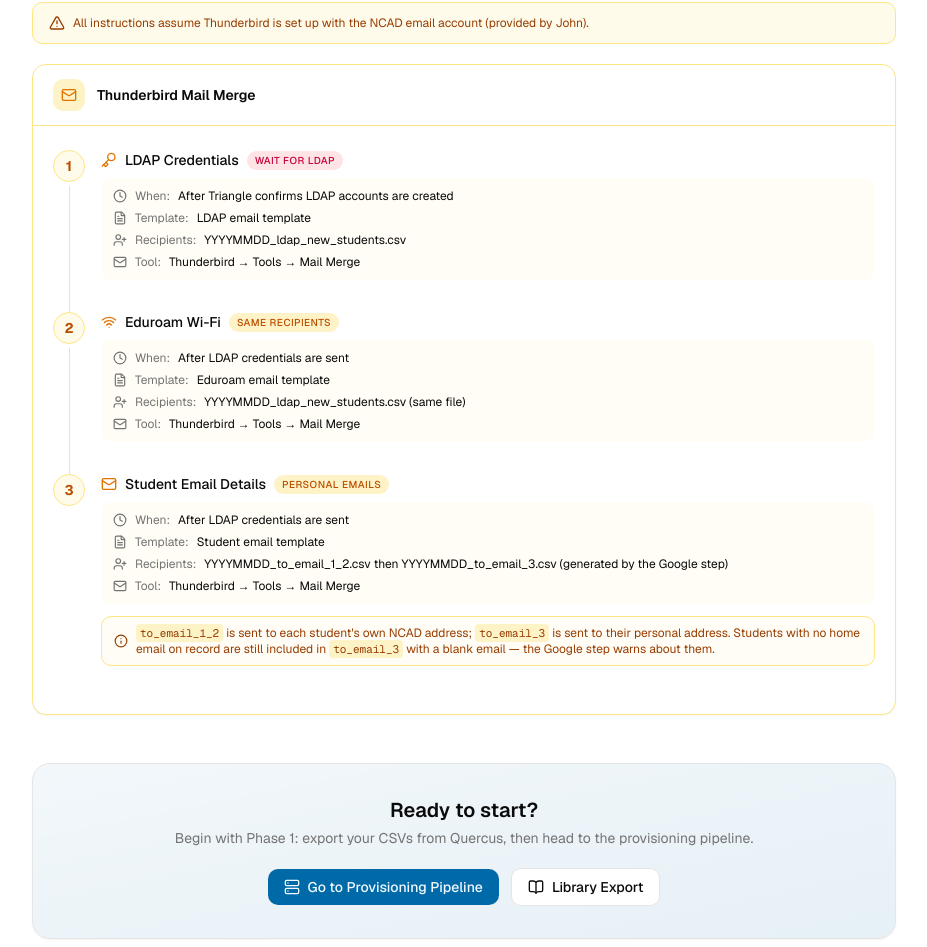
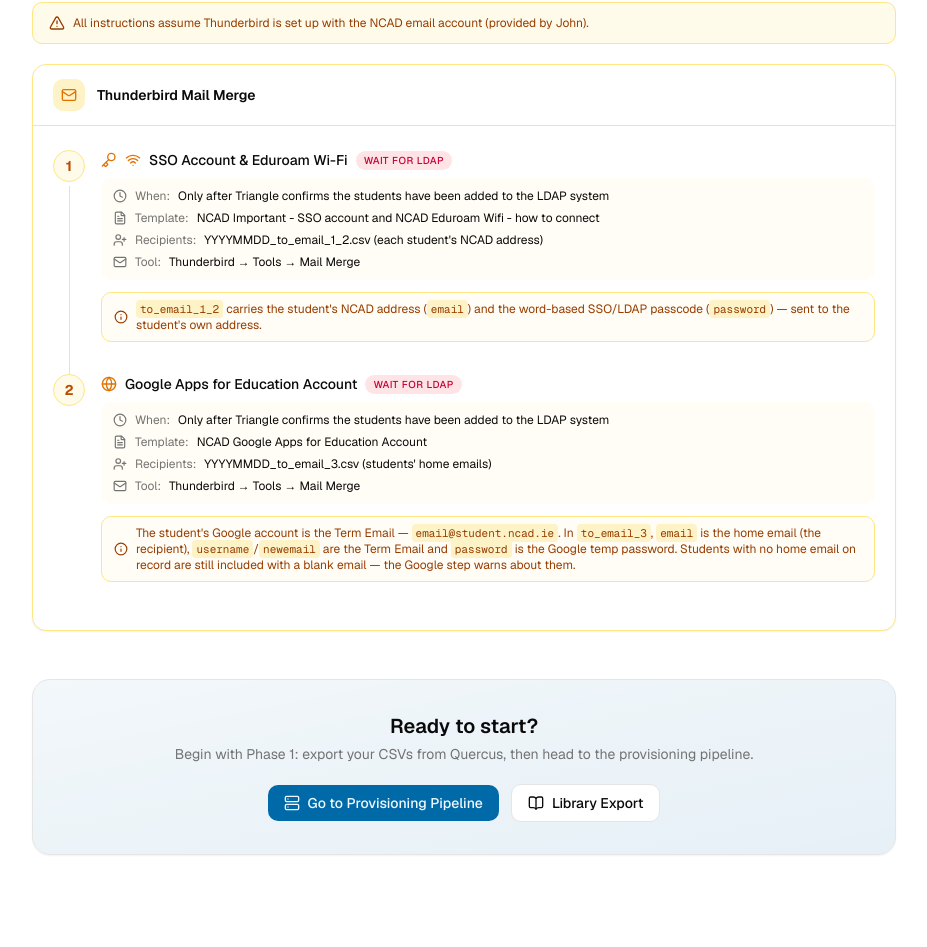
Before and after one commit to nimeshmaharjan1/ncad-student-provisioning, a Next.js app in the folder frontend/: page /guide in a window 1280 px wide. Shown: the part 5666-6613 px from the top of the page, without its empty margins (176-1103 px from the left). After the commit the page ends 6585 px from the top, so only its background shows below. Built offline with nearby package versions, Linux system fonts and the light colour scheme.

Commit message:
docs: condense Mail Merge to 2 campaigns (SSO+Eduroam, Google Apps) with Triangle LDAP gating; fix start.bat port poll and add backend check

```diff
--- a/frontend/app/guide/page.tsx
+++ b/frontend/app/guide/page.tsx
@@ -711,7 +711,7 @@
           </div>
 
           <div className="px-5 pb-6 pt-6">
-            {/* Email 1: LDAP */}
+            {/* Email 1: SSO Account + Eduroam */}
             <div className="relative flex gap-4">
               <div className="flex flex-col items-center">
                 <div className="flex size-8 shrink-0 items-center justify-center rounded-full border border-amber-200 bg-amber-50 text-sm font-bold text-amber-700 dark:border-amber-800 dark:bg-amber-950/40 dark:text-amber-300">
@@ -722,7 +722,8 @@
               <div className="flex-1 pb-8">
                 <div className="mb-2 flex flex-wrap items-center gap-2">
                   <Key className="size-4 text-amber-600 dark:text-amber-400" />
-                  <p className="text-sm font-medium">LDAP Credentials</p>
+                  <Wifi className="size-4 text-amber-600 dark:text-amber-400" />
+                  <p className="text-sm font-medium">SSO Account &amp; Eduroam Wi-Fi</p>
                   <span className="inline-flex items-center rounded-full bg-rose-100 px-2 py-0.5 text-[10px] font-medium uppercase tracking-wider text-rose-700 dark:bg-rose-900/40 dark:text-rose-300">
                     Wait for LDAP
                   </span>
@@ -731,98 +732,17 @@
                   <div className="flex items-center gap-2 text-xs">
                     <Clock className="size-3.5 shrink-0 text-muted-foreground" />
                     <span className="text-muted-foreground">When:</span>
-                    <span>After Triangle confirms LDAP accounts are created</span>
+                    <span>Only after Triangle confirms the students have been added to the LDAP system</span>
                   </div>
                   <div className="flex items-center gap-2 text-xs">
                     <FileText className="size-3.5 shrink-0 text-muted-foreground" />
                     <span className="text-muted-foreground">Template:</span>
-                    <span>LDAP email template</span>
+                    <span>NCAD Important - SSO account and NCAD Eduroam Wifi - how to connect</span>
                   </div>
                   <div className="flex items-center gap-2 text-xs">
                     <UserPlus className="size-3.5 shrink-0 text-muted-foreground" />
                     <span className="text-muted-foreground">Recipients:</span>
-                    <span>YYYYMMDD_ldap_new_students.csv</span>
-                  </div>
-                  <div className="flex items-center gap-2 text-xs">
-                    <Mail className="size-3.5 shrink-0 text-muted-foreground" />
-                    <span className="text-muted-foreground">Tool:</span>
-                    <span>Thunderbird → Tools → Mail Merge</span>
-                  </div>
-                </div>
-              </div>
-            </div>
-
-            {/* Email 2: Eduroam */}
-            <div className="relative flex gap-4">
-              <div className="flex flex-col items-center">
-                <div className="flex size-8 shrink-0 items-center justify-center rounded-full border border-amber-200 bg-amber-50 text-sm font-bold text-amber-700 dark:border-amber-800 dark:bg-amber-950/40 dark:text-amber-300">
-                  2
-                </div>
-                <div className="mt-1 w-px flex-1 bg-amber-200 dark:bg-amber-800" />
-              </div>
-              <div className="flex-1 pb-8">
-                <div className="mb-2 flex flex-wrap items-center gap-2">
-                  <Wifi className="size-4 text-amber-600 dark:text-amber-400" />
-                  <p className="text-sm font-medium">Eduroam Wi-Fi</p>
-                  <span className="inline-flex items-center rounded-full bg-amber-100 px-2 py-0.5 text-[10px] font-medium uppercase tracking-wider text-amber-700 dark:bg-amber-900/40 dark:text-amber-300">
-                    Same recipients
-                  </span>
-                </div>
-                <div className="space-y-1.5 rounded-lg bg-amber-50/50 px-3 py-2.5 dark:bg-amber-950/20">
-                  <div className="flex items-center gap-2 text-xs">
-                    <Clock className="size-3.5 shrink-0 text-muted-foreground" />
-                    <span className="text-muted-foreground">When:</span>
-                    <span>After LDAP credentials are sent</span>
-                  </div>
-                  <div className="flex items-center gap-2 text-xs">
-                    <FileText className="size-3.5 shrink-0 text-muted-foreground" />
-                    <span className="text-muted-foreground">Template:</span>
-                    <span>Eduroam email template</span>
-                  </div>
-                  <div className="flex items-center gap-2 text-xs">
-                    <UserPlus className="size-3.5 shrink-0 text-muted-foreground" />
-                    <span className="text-muted-foreground">Recipients:</span>
-                    <span>YYYYMMDD_ldap_new_students.csv (same file)</span>
-                  </div>
-                  <div className="flex items-center gap-2 text-xs">
-                    <Mail className="size-3.5 shrink-0 text-muted-foreground" />
-                    <span className="text-muted-foreground">Tool:</span>
-                    <span>Thunderbird → Tools → Mail Merge</span>
-                  </div>
-                </div>
-              </div>
-            </div>
-
-            {/* Email 3: Student Email */}
-            <div className="relative flex gap-4">
-              <div className="flex flex-col items-center">
-                <div className="flex size-8 shrink-0 items-center justify-center rounded-full border border-amber-200 bg-amber-50 text-sm font-bold text-amber-700 dark:border-amber-800 dark:bg-amber-950/40 dark:text-amber-300">
-                  3
-                </div>
-              </div>
-              <div className="flex-1 pb-6">
-                <div className="mb-2 flex flex-wrap items-center gap-2">
-                  <Mail className="size-4 text-amber-600 dark:text-amber-400" />
-                  <p className="text-sm font-medium">Student Email Details</p>
-                  <span className="inline-flex items-center rounded-full bg-amber-100 px-2 py-0.5 text-[10px] font-medium uppercase tracking-wider text-amber-700 dark:bg-amber-900/40 dark:text-amber-300">
-                    Personal emails
-                  </span>
-                </div>
-                <div className="space-y-1.5 rounded-lg bg-amber-50/50 px-3 py-2.5 dark:bg-amber-950/20">
-                  <div className="flex items-center gap-2 text-xs">
-                    <Clock className="size-3.5 shrink-0 text-muted-foreground" />
-                    <span className="text-muted-foreground">When:</span>
-                    <span>After LDAP credentials are sent</span>
-                  </div>
-                  <div className="flex items-center gap-2 text-xs">
-                    <FileText className="size-3.5 shrink-0 text-muted-foreground" />
-                    <span className="text-muted-foreground">Template:</span>
-                    <span>Student email template</span>
-                  </div>
-                  <div className="flex items-center gap-2 text-xs">
-                    <UserPlus className="size-3.5 shrink-0 text-muted-foreground" />
-                    <span className="text-muted-foreground">Recipients:</span>
-                    <span>YYYYMMDD_to_email_1_2.csv then YYYYMMDD_to_email_3.csv (generated by the Google step)</span>
+                    <span>YYYYMMDD_to_email_1_2.csv (each student's NCAD address)</span>
                   </div>
                   <div className="flex items-center gap-2 text-xs">
                     <Mail className="size-3.5 shrink-0 text-muted-foreground" />
@@ -833,7 +753,53 @@
                 <div className="mt-3 flex items-center gap-2 rounded-lg border border-amber-200 bg-amber-50/50 px-3 py-2 text-xs text-amber-800 dark:border-amber-800 dark:bg-amber-950/20 dark:text-amber-300">
                   <Info className="size-3.5 shrink-0" />
                   <span>
-                    <code className="rounded bg-amber-100 px-1 py-0.5 text-[11px] dark:bg-amber-900/40">to_email_1_2</code> is sent to each student's own NCAD address; <code className="rounded bg-amber-100 px-1 py-0.5 text-[11px] dark:bg-amber-900/40">to_email_3</code> is sent to their personal address. Students with no home email on record are still included in <code className="rounded bg-amber-100 px-1 py-0.5 text-[11px] dark:bg-amber-900/40">to_email_3</code> with a blank email — the Google step warns about them.
+                    <code className="rounded bg-amber-100 px-1 py-0.5 text-[11px] dark:bg-amber-900/40">to_email_1_2</code> carries the student's NCAD address (<code className="rounded bg-amber-100 px-1 py-0.5 text-[11px] dark:bg-amber-900/40">email</code>) and the word-based SSO/LDAP passcode (<code className="rounded bg-amber-100 px-1 py-0.5 text-[11px] dark:bg-amber-900/40">password</code>) — sent to the student's own address.
+                  </span>
+                </div>
+              </div>
+            </div>
+
+            {/* Email 2: Google Apps for Education */}
+            <div className="relative flex gap-4">
+              <div className="flex flex-col items-center">
+                <div className="flex size-8 shrink-0 items-center justify-center rounded-full border border-amber-200 bg-amber-50 text-sm font-bold text-amber-700 dark:border-amber-800 dark:bg-amber-950/40 dark:text-amber-300">
+                  2
+                </div>
+              </div>
+              <div className="flex-1 pb-6">
+                <div className="mb-2 flex flex-wrap items-center gap-2">
+                  <Globe className="size-4 text-amber-600 dark:text-amber-400" />
+                  <p className="text-sm font-medium">Google Apps for Education Account</p>
+                  <span className="inline-flex items-center rounded-full bg-rose-100 px-2 py-0.5 text-[10px] font-medium uppercase tracking-wider text-rose-700 dark:bg-rose-900/40 dark:text-rose-300">
+                    Wait for LDAP
+                  </span>
+                </div>
+                <div className="space-y-1.5 rounded-lg bg-amber-50/50 px-3 py-2.5 dark:bg-amber-950/20">
+                  <div className="flex items-center gap-2 text-xs">
+                    <Clock className="size-3.5 shrink-0 text-muted-foreground" />
+                    <span className="text-muted-foreground">When:</span>
+                    <span>Only after Triangle confirms the students have been added to the LDAP system</span>
+                  </div>
+                  <div className="flex items-center gap-2 text-xs">
+                    <FileText className="size-3.5 shrink-0 text-muted-foreground" />
+                    <span className="text-muted-foreground">Template:</span>
+                    <span>NCAD Google Apps for Education Account</span>
+                  </div>
+                  <div className="flex items-center gap-2 text-xs">
+                    <UserPlus className="size-3.5 shrink-0 text-muted-foreground" />
+                    <span className="text-muted-foreground">Recipients:</span>
+                    <span>YYYYMMDD_to_email_3.csv (students' home emails)</span>
+                  </div>
+                  <div className="flex items-center gap-2 text-xs">
+                    <Mail className="size-3.5 shrink-0 text-muted-foreground" />
+                    <span className="text-muted-foreground">Tool:</span>
+                    <span>Thunderbird → Tools → Mail Merge</span>
+                  </div>
+                </div>
+                <div className="mt-3 flex items-center gap-2 rounded-lg border border-amber-200 bg-amber-50/50 px-3 py-2 text-xs text-amber-800 dark:border-amber-800 dark:bg-amber-950/20 dark:text-amber-300">
+                  <Info className="size-3.5 shrink-0" />
+                  <span>
+                    The student's Google account is the Term Email — <code className="rounded bg-amber-100 px-1 py-0.5 text-[11px] dark:bg-amber-900/40">email@student.ncad.ie</code>. In <code className="rounded bg-amber-100 px-1 py-0.5 text-[11px] dark:bg-amber-900/40">to_email_3</code>, <code className="rounded bg-amber-100 px-1 py-0.5 text-[11px] dark:bg-amber-900/40">email</code> is the home email (the recipient), <code className="rounded bg-amber-100 px-1 py-0.5 text-[11px] dark:bg-amber-900/40">username</code>/<code className="rounded bg-amber-100 px-1 py-0.5 text-[11px] dark:bg-amber-900/40">newemail</code> are the Term Email and <code className="rounded bg-amber-100 px-1 py-0.5 text-[11px] dark:bg-amber-900/40">password</code> is the Google temp password. Students with no home email on record are still included with a blank email — the Google step warns about them.
                   </span>
                 </div>
               </div>
```
Also changed, not shown: 4 other files (tests, documents, lock files or other folders).
